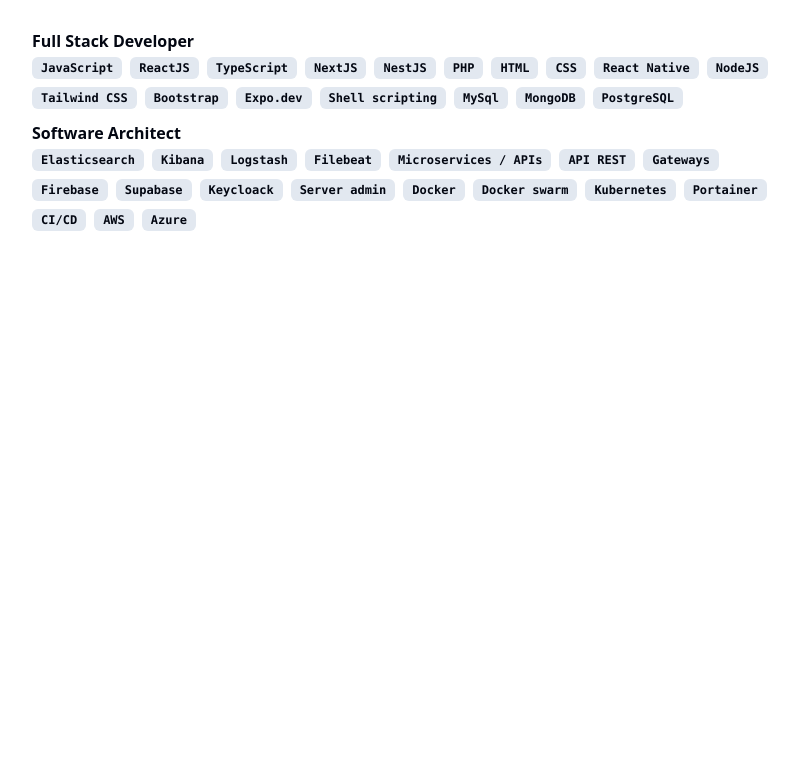
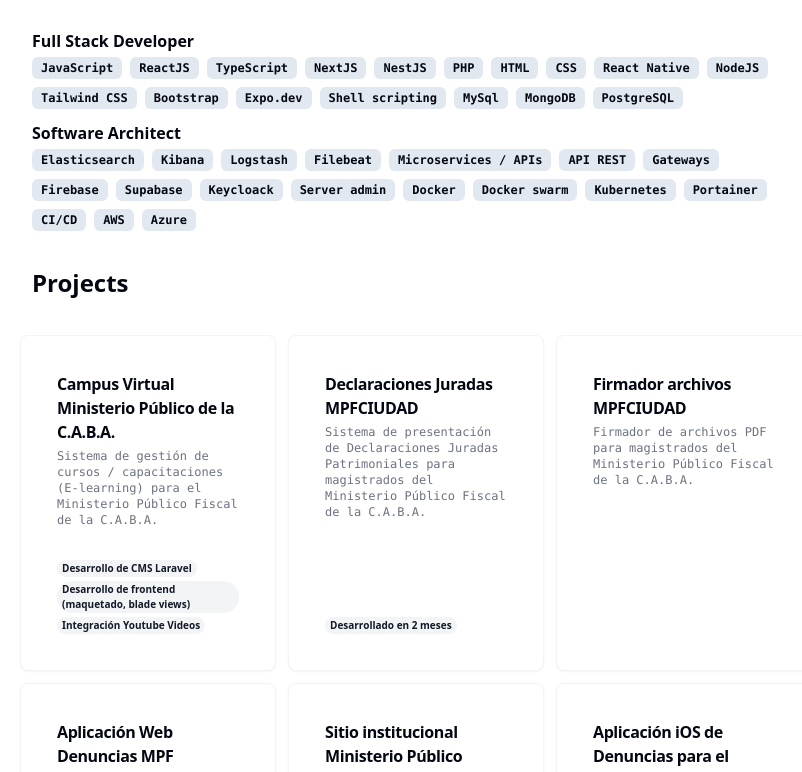
Before and after one commit to jpaddeo/cv, a Next.js app: page /en in a window 1280 px wide. Shown: the part 2003-2775 px from the top of the page, without its empty margins (224-1026 px from the left). Before the commit the page ends 2290 px from the top, so only its background shows below. Built offline with nearby package versions, Linux system fonts and the light colour scheme.

Commit message:
feat: :memo: projects section and fix some styles

```diff
--- a/src/app/[lang]/page.tsx
+++ b/src/app/[lang]/page.tsx
@@ -4,6 +4,8 @@
 import Experience from "@/components/sections/experience";
 import Education from "@/components/sections/education";
 import Skills from "@/components/sections/skills";
+import Projects from "@/components/sections/projects";
+import {type Project} from "@/components/sections/projects";
 
 interface HomePageParams {
   params: {
@@ -13,7 +15,7 @@
 
 export default async function HomePage({params: {lang}}: HomePageParams) {
   const cv = await getCV(lang);
-  const {basics, work, education, skills} = cv;
+  const {basics, work, education, skills, projects} = cv;
   const {summary} = basics;
 
   return (
@@ -23,6 +25,7 @@
       <Experience lang={lang} work={work} />
       <Education education={education} lang={lang} />
       <Skills lang={lang} skills={skills} />
+      <Projects lang={lang} projects={projects as Project[]} />
     </main>
   );
 }
--- a/src/app/dictionaries/en.json
+++ b/src/app/dictionaries/en.json
@@ -5,6 +5,7 @@
     "about": "About me",
     "experience": "Experience",
     "education": "Education",
-    "skills": "Skills"
+    "skills": "Skills",
+    "projects": "Projects"
   }
 }
--- a/src/app/dictionaries/es.json
+++ b/src/app/dictionaries/es.json
@@ -5,6 +5,7 @@
     "about": "Acerca de mi",
     "experience": "Experiencia",
     "education": "Educación",
-    "skills": "Habilidades"
+    "skills": "Habilidades",
+    "projects": "Proyectos"
   }
 }
--- /dev/null
+++ b/src/components/project-card.tsx
@@ -0,0 +1,51 @@
+import {Card, CardHeader, CardContent, CardDescription, CardTitle} from "@/components/ui/card";
+import {Badge} from "@/components/ui/badge";
+
+interface ProjectCardProps {
+  name: string;
+  startDate: string;
+  endDate?: string;
+  description: string;
+  highlights: string[];
+  url: string;
+}
+
+export default function ProjectCard({name, description, highlights, url}: ProjectCardProps) {
+  return (
+    <Card className="flex flex-col overflow-hidden border border-muted p-3">
+      <CardHeader className="">
+        <div className="space-y-1">
+          <CardTitle className="text-base">
+            {url ? (
+              <a
+                className="inline-flex items-center gap-1 hover:underline"
+                href={url}
+                rel="noopener"
+                target="_blank"
+              >
+                {name}
+              </a>
+            ) : (
+              name
+            )}
+          </CardTitle>
+          {url ? (
+            <div className="hidden font-mono text-xs underline print:visible">
+              {url.replace("https://", "").replace("www.", "").replace("/", "")}
+            </div>
+          ) : null}
+          <CardDescription className="font-mono text-xs">{description}</CardDescription>
+        </div>
+      </CardHeader>
+      <CardContent className="mt-auto flex">
+        <div className="mt-2 flex flex-wrap gap-1">
+          {highlights.map((highlight) => (
+            <Badge key={highlight} className="px-1 py-0 text-[10px]" variant="secondary">
+              {highlight}
+            </Badge>
+          ))}
+        </div>
+      </CardContent>
+    </Card>
+  );
+}
--- /dev/null
+++ b/src/components/sections/projects.tsx
@@ -0,0 +1,32 @@
+import Section from "@/components/ui/section";
+import ProjectCard from "@/components/project-card";
+import {getDictionary} from "@/lib/dictionaries";
+
+export interface Project {
+  name: string;
+  startDate: string;
+  endDate?: string;
+  description: string;
+  highlights: string[];
+  url: string;
+}
+
+interface ProjectsProps {
+  lang: "es" | "en";
+  projects: Project[];
+}
+
+export default async function Projects({lang, projects}: ProjectsProps) {
+  const dictionary = await getDictionary(lang);
+  const {labels} = dictionary;
+
+  return (
+    <Section className="flex flex-col gap-y-6" title={labels.projects}>
+      <div className="-mx-3 grid grid-cols-1 gap-3 md:grid-cols-2 lg:grid-cols-3 print:grid-cols-3 print:gap-2">
+        {projects.map((prj: Project) => (
+          <ProjectCard key={prj.name} {...prj} />
+        ))}
+      </div>
+    </Section>
+  );
+}
--- /dev/null
+++ b/src/components/ui/badge.tsx
@@ -0,0 +1,36 @@
+import * as React from "react"
+import { cva, type VariantProps } from "class-variance-authority"
+
+import { cn } from "@/lib/utils"
+
+const badgeVariants = cva(
+  "inline-flex items-center rounded-full border px-2.5 py-0.5 text-xs font-semibold transition-colors focus:outline-none focus:ring-2 focus:ring-ring focus:ring-offset-2",
+  {
+    variants: {
+      variant: {
+        default:
+          "border-transparent bg-primary text-primary-foreground hover:bg-primary/80",
+        secondary:
+          "border-transparent bg-secondary text-secondary-foreground hover:bg-secondary/80",
+        destructive:
+          "border-transparent bg-destructive text-destructive-foreground hover:bg-destructive/80",
+        outline: "text-foreground",
+      },
+    },
+    defaultVariants: {
+      variant: "default",
+    },
+  }
+)
+
+export interface BadgeProps
+  extends React.HTMLAttributes<HTMLDivElement>,
+    VariantProps<typeof badgeVariants> {}
+
+function Badge({ className, variant, ...props }: BadgeProps) {
+  return (
+    <div className={cn(badgeVariants({ variant }), className)} {...props} />
+  )
+}
+
+export { Badge, badgeVariants }
--- /dev/null
+++ b/src/components/ui/card.tsx
@@ -0,0 +1,79 @@
+import * as React from "react"
+
+import { cn } from "@/lib/utils"
+
+const Card = React.forwardRef<
+  HTMLDivElement,
+  React.HTMLAttributes<HTMLDivElement>
+>(({ className, ...props }, ref) => (
+  <div
+    ref={ref}
+    className={cn(
+      "rounded-lg border bg-card text-card-foreground shadow-sm",
+      className
+    )}
+    {...props}
+  />
+))
+Card.displayName = "Card"
+
+const CardHeader = React.forwardRef<
+  HTMLDivElement,
+  React.HTMLAttributes<HTMLDivElement>
+>(({ className, ...props }, ref) => (
+  <div
+    ref={ref}
+    className={cn("flex flex-col space-y-1.5 p-6", className)}
+    {...props}
+  />
+))
+CardHeader.displayName = "CardHeader"
+
+const CardTitle = React.forwardRef<
+  HTMLParagraphElement,
+  React.HTMLAttributes<HTMLHeadingElement>
+>(({ className, ...props }, ref) => (
+  <h3
+    ref={ref}
+    className={cn(
+      "text-2xl font-semibold leading-none tracking-tight",
+      className
+    )}
+    {...props}
+  />
+))
+CardTitle.displayName = "CardTitle"
+
+const CardDescription = React.forwardRef<
+  HTMLParagraphElement,
+  React.HTMLAttributes<HTMLParagraphElement>
+>(({ className, ...props }, ref) => (
+  <p
+    ref={ref}
+    className={cn("text-sm text-muted-foreground", className)}
+    {...props}
+  />
+))
+CardDescription.displayName = "CardDescription"
+
+const CardContent = React.forwardRef<
+  HTMLDivElement,
+  React.HTMLAttributes<HTMLDivElement>
+>(({ className, ...props }, ref) => (
+  <div ref={ref} className={cn("p-6 pt-0", className)} {...props} />
+))
+CardContent.displayName = "CardContent"
+
+const CardFooter = React.forwardRef<
+  HTMLDivElement,
+  React.HTMLAttributes<HTMLDivElement>
+>(({ className, ...props }, ref) => (
+  <div
+    ref={ref}
+    className={cn("flex items-center p-6 pt-0", className)}
+    {...props}
+  />
+))
+CardFooter.displayName = "CardFooter"
+
+export { Card, CardHeader, CardFooter, CardTitle, CardDescription, CardContent }
```
